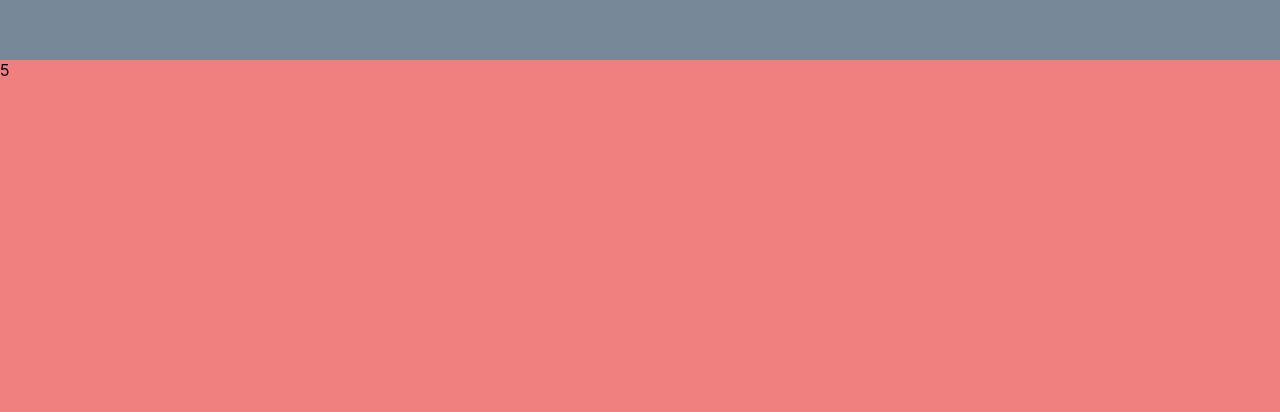
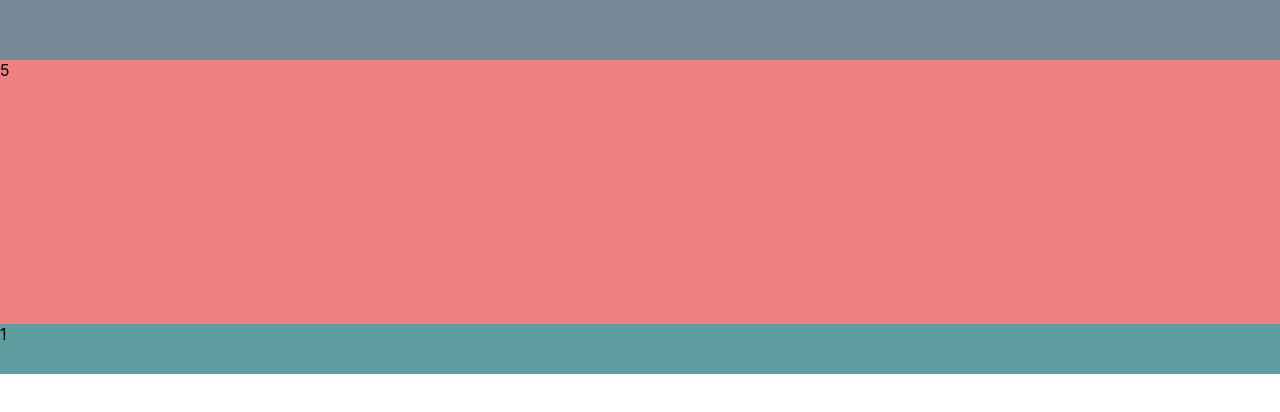
Before and after one commit to nickolayArbuzov/portfolio, a React (Create React App) app: page / in a window 1280 px wide. Shown: the part 2390-2802 px from the top of the page. After the commit the page ends 2764 px from the top, so only its background shows below. Built offline with nearby package versions, Linux system fonts and the light colour scheme.

Commit message:
add contacts

```diff
--- a/src/App.js
+++ b/src/App.js
@@ -5,6 +5,7 @@ import Main from './Main/Main';
 import Skills from './Skills/Skills';
 import Works from './Works/Works';
 import Slogan from './Slogan/Slogan';
+import Contacts from './Header/Header';
 
 function App() {
   return (
@@ -14,6 +15,7 @@ function App() {
       <Skills/>
       <Works/>
       <Slogan/>
+      <Contacts/>
     </div>
   );
 }
--- /dev/null
+++ b/src/Contacts/Contacts.module.css
@@ -0,0 +1,4 @@
+.Contacts {
+  height:50px;
+  background-color: goldenrod;
+}
--- a/src/Slogan/Slogan.module.css
+++ b/src/Slogan/Slogan.module.css
@@ -1,4 +1,4 @@
 .Slogan {
-  height:100vh;
+  height:33vh;
   background-color: lightcoral;
 }
```
Also changed, not shown: src/Contacts/Contacts.js (added, +12 -0 lines).
